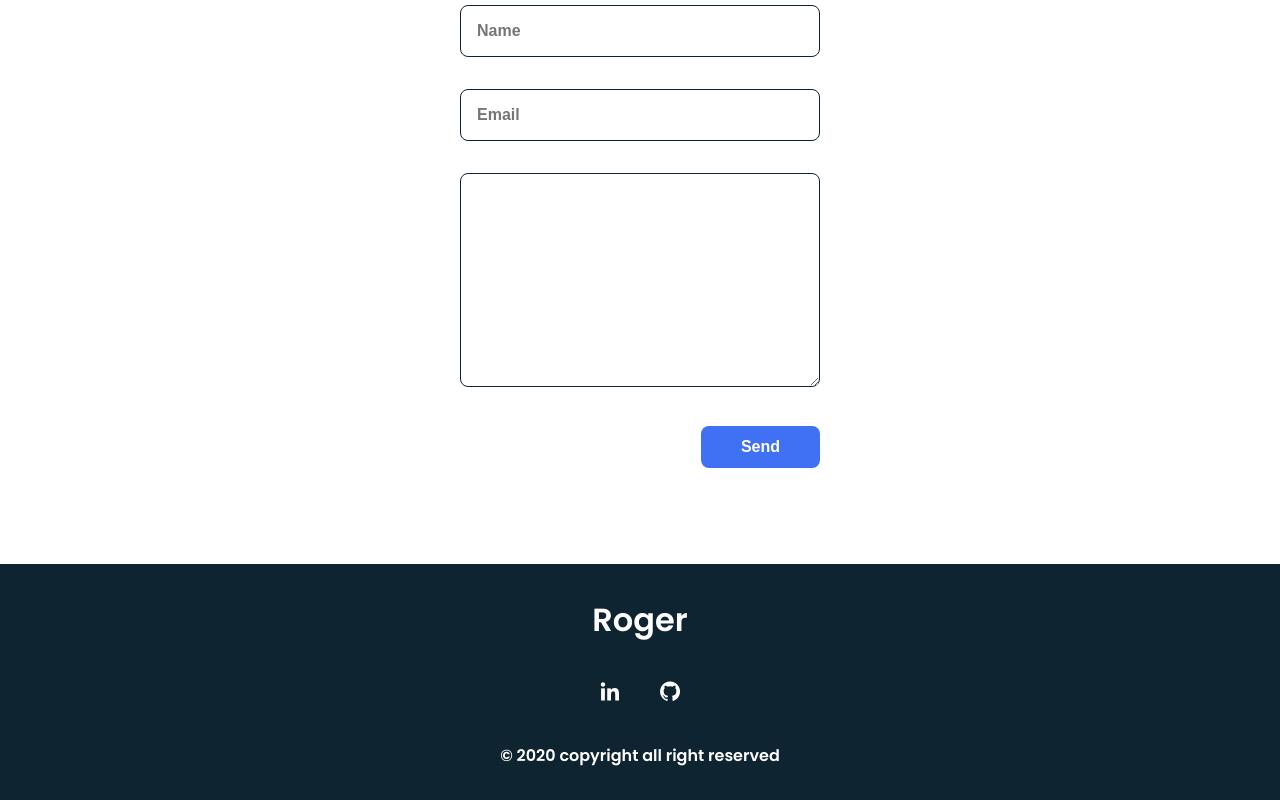
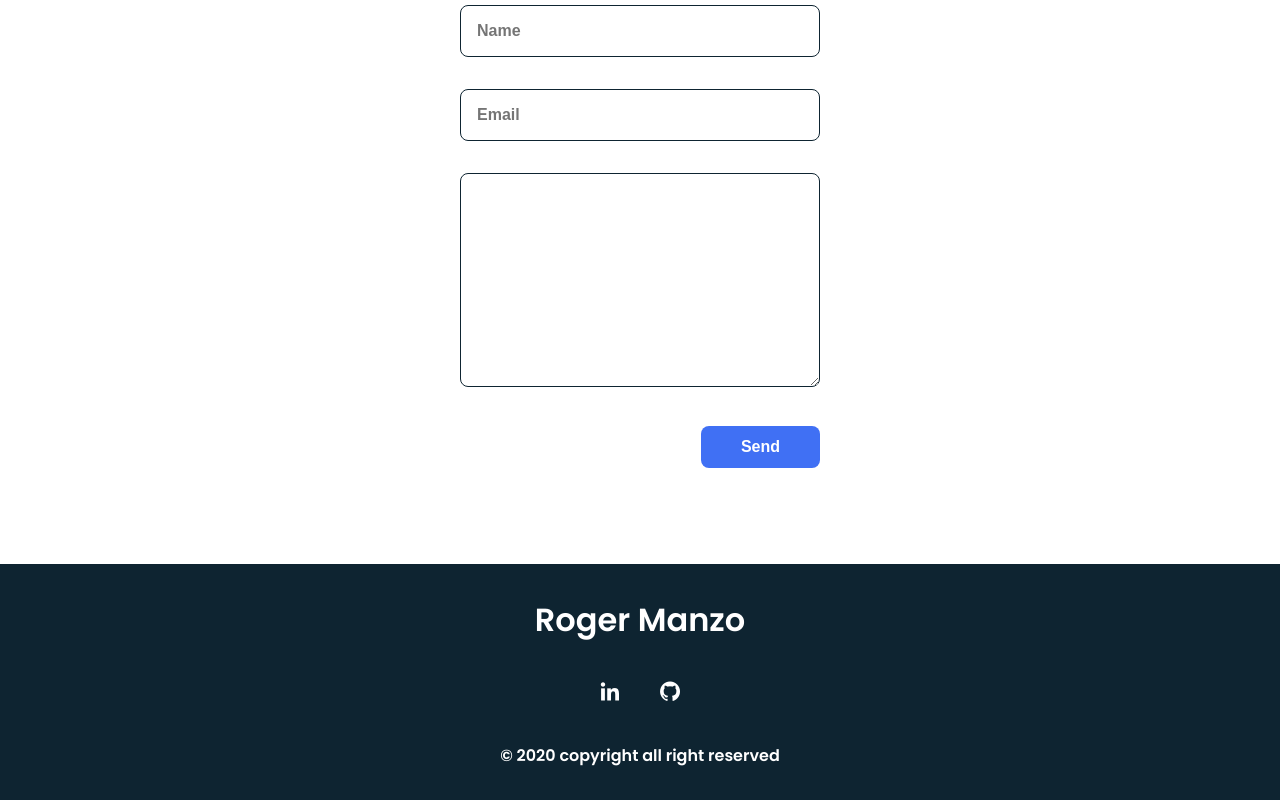
Before and after one commit to fttp-ra/website, a plain HTML site: page index.html in a window 1280 px wide. Shown: the part 2399-3199 px from the top of the page. Drawn offline with nearby package versions, Linux system fonts and the light colour scheme.

Commit message:
Update index.html

```diff
--- a/index.html
+++ b/index.html
@@ -180,7 +180,7 @@
 
     <!--======== FOOTER ========-->
     <footer class="footer">
-        <p class="footer__title">Roger</p>
+        <p class="footer__title">Roger Manzo</p>
 
         <div class="footer__social">
             <a href="" class="footer__icon"><i class='bx bxl-linkedin'></i></a>
```
